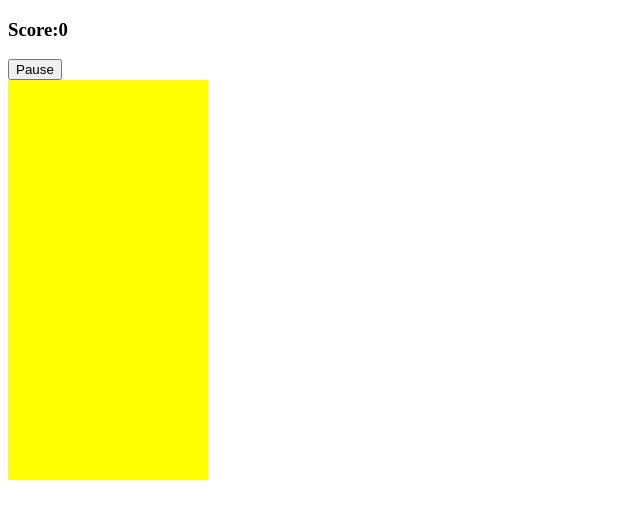
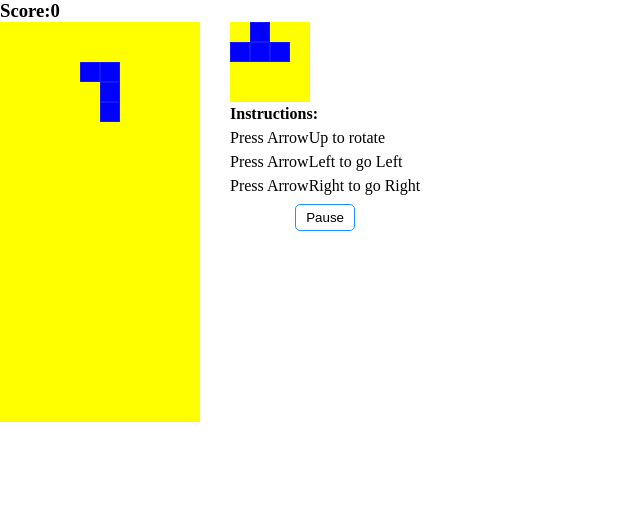
Before and after one commit to EstherMarie/Tetris, a plain HTML site: page index.html in a window 1280 px wide. Both pictures are taken after a click on the button "Start". Shown: the whole page, without its empty margins (0-640 px from the left). Drawn offline with Linux system fonts and the light colour scheme.

Commit message:
jogo funcionando / botao start-pause ativo

```diff
--- a/game.js
+++ b/game.js
@@ -4,16 +4,8 @@ document.addEventListener('DOMContentLoaded', () => {
 	const scoreDisplay = document.querySelector('#score');
 	const startBtn = document.querySelector('#start-button');
 	const width = 10;
-
-	// para mudar o texto do botão start - pause
-
-	startBtn.addEventListener('click', () => {
-		if (startBtn.innerHTML === 'Start') {
-			startBtn.innerHTML = `Pause`;
-		} else if (startBtn.innerHTML === 'Pause') {
-			startBtn.innerHTML = `Start`;
-		}
-	});
+	let nextRandom = 0;
+	let timerId;
 
 	// Tetrominoes
 
@@ -21,7 +13,14 @@ document.addEventListener('DOMContentLoaded', () => {
 		[1, width + 1, width * 2 + 1, 2],
 		[width, width + 1, width + 2, width * 2 + 2],
 		[1, width + 1, width * 2 + 1, width * 2],
-		[width, width * 2, width * 2 + 1, width * 2 + 2],
+		[0, width, width + 1, width + 2],
+	];
+
+	const jTetromino = [
+		[0, width + 1, width * 2 + 1, 1],
+		[width, width + 1, width + 2, width * 2],
+		[1, width + 1, width * 2 + 1, width * 2 + 2],
+		[2, width, width + 1, width + 2],
 	];
 
 	const zTetromino = [
@@ -29,6 +28,13 @@ document.addEventListener('DOMContentLoaded', () => {
 		[width + 1, width + 2, width * 2, width * 2 + 1],
 		[0, width, width + 1, width * 2 + 1],
 		[width + 1, width + 2, width * 2, width * 2 + 1],
+	];
+
+	const sTetromino = [
+		[2, width + 1, width + 2, width * 2 + 1],
+		[width, width + 1, width * 2 + 1, width * 2 + 2],
+		[2, width + 1, width + 2, width * 2 + 1],
+		[width, width + 1, width * 2 + 1, width * 2 + 2],
 	];
 
 	const tTetromino = [
@@ -52,27 +58,186 @@ document.addEventListener('DOMContentLoaded', () => {
 		[width, width + 1, width + 2, width + 3],
 	];
 
-	const theTetrominoes = [lTetromino, zTetromino, tTetromino, iTetromino];
+	const theTetrominoes = [
+		lTetromino,
+		zTetromino,
+		sTetromino,
+		tTetromino,
+		oTetromino,
+		iTetromino,
+		jTetromino,
+	];
 
 	let currentPosition = 4;
 	let currentRotation = 0;
 
 	// select random tetromino and its rotation
 	let random = Math.floor(Math.random() * theTetrominoes.length);
-	let current = theTetrominoes[random][0];
+	let current = theTetrominoes[random][currentRotation];
 
 	// draw the tetromino
 
 	function draw() {
-		current.forEach((index) => {
+		current.forEach(index => {
 			squares[currentPosition + index].classList.add('tetromino');
 		});
 	}
 
 	// undraw the Tetromino
 	function undraw() {
-		current.forEach((index) => {
+		current.forEach(index => {
 			squares[currentPosition + index].classList.remove('tetromino');
 		});
 	}
+
+	// make the tetromino move down every second, only after pressing the start button
+	// timerId = setInterval(moveDown, 1000); /* this makes the game start when page is loaded */
+
+	// assign function to keycodes
+
+	function control(e) {
+		/* e = event */
+		if (e.keyCode === 37) {
+			moveLeft();
+		} else if (e.keyCode === 39) {
+			moveRight();
+		} else if (e.keyCode === 38) {
+			rotate();
+		} else if (e.keyCode === 40) {
+			moveDown();
+		}
+	}
+
+	document.addEventListener('keyup', control);
+
+	function moveDown() {
+		undraw();
+		currentPosition += width;
+		draw();
+		freeze();
+	}
+
+	function freeze() {
+		if (
+			current.some(index =>
+				squares[currentPosition + index + width].classList.contains('taken')
+			)
+		) {
+			current.forEach(index =>
+				squares[currentPosition + index].classList.add('taken')
+			);
+			// start a new tetromino falling
+			random = nextRandom;
+			nextRandom = Math.floor(Math.random() * theTetrominoes.length);
+			current = theTetrominoes[random][currentRotation];
+			currentPosition = 4;
+			draw();
+			displayShape();
+		}
+	}
+
+	// move left, right and rotate, unless is at the edge or there is a blockage
+
+	function moveLeft() {
+		undraw();
+		const isAtLeftEdge = current.some(
+			index => (currentPosition + index) % width === 0
+		);
+		if (!isAtLeftEdge) {
+			currentPosition -= 1;
+		}
+
+		if (
+			current.some(index =>
+				squares[currentPosition + index].classList.contains('taken')
+			)
+		) {
+			currentPosition += 1;
+		}
+
+		draw();
+	}
+
+	function moveRight() {
+		undraw();
+		const isAtRightEdge = current.some(
+			index => (currentPosition + index) % width === width - 1
+		);
+
+		if (!isAtRightEdge) {
+			currentPosition += 1;
+		}
+
+		if (
+			current.some(index =>
+				squares[currentPosition + index].classList.contains('taken')
+			)
+		) {
+			currentPosition -= 1;
+		}
+
+		draw();
+	}
+
+	function rotate() {
+		undraw();
+		currentRotation++;
+		if (currentRotation === current.length) {
+			currentRotation = 0;
+		}
+		current = theTetrominoes[random][currentRotation];
+		draw();
+	}
+
+	//  show up-next tetromino in mini-grid
+
+	const displaySquares = document.querySelectorAll('.mini-grid div');
+	const displayWidth = 4;
+	let displayIndex = 0;
+
+	// tetrominoes without rotations
+
+	const upNextTetrominoes = [
+		[1, displayWidth + 1, displayWidth * 2 + 1, 2], // lTetromino
+		[0, displayWidth, displayWidth + 1, displayWidth * 2 + 1], // zTetromino
+		[2, displayWidth + 1, displayWidth + 2, displayWidth * 2 + 1], // sTetromino
+		[1, displayWidth, displayWidth + 1, displayWidth + 2], // tTetromino
+		[0, 1, displayWidth, displayWidth + 1], // oTetromino
+		[1, displayWidth + 1, displayWidth * 2 + 1, displayWidth * 3 + 1], // iTetromino
+		[0, displayWidth + 1, displayWidth * 2 + 1, 1], // jTetromino
+	];
+
+	// display shape in the mini-grid
+
+	function displayShape() {
+		// remove any trace of a tetromino from the entire grid
+		displaySquares.forEach(square => {
+			square.classList.remove('tetromino');
+		});
+		upNextTetrominoes[nextRandom].forEach(index => {
+			displaySquares[displayIndex + index].classList.add('tetromino');
+		});
+	}
+
+	// start - pause button funcionality
+
+	// para mudar o texto do botão start - pause
+
+	startBtn.addEventListener('click', () => {
+		if (startBtn.innerHTML === 'Start') {
+			startBtn.innerHTML = `Pause`;
+		} else if (startBtn.innerHTML === 'Pause') {
+			startBtn.innerHTML = `Start`;
+		}
+
+		if (timerId) {
+			clearInterval(timerId);
+			timerId = null;
+		} else {
+			draw();
+			timerId = setInterval(moveDown, 1000);
+			nextRandom = Math.floor(Math.random() * theTetrominoes.length);
+			displayShape();
+		}
+	});
 });
--- a/index.html
+++ b/index.html
@@ -9,8 +9,8 @@
 	</head>
 	<body>
 		<h3>Score:<span id="score">0</span></h3>
-		<button id="start-button">Start</button>
 
+		<div class="container">
 			<div class="grid">
 				<!-- 200 divs!!!!!! -->
 
@@ -214,6 +214,50 @@
 				<div></div>
 				<div></div>
 				<div></div>
+
+				<div class="taken"></div>
+				<div class="taken"></div>
+				<div class="taken"></div>
+				<div class="taken"></div>
+				<div class="taken"></div>
+				<div class="taken"></div>
+				<div class="taken"></div>
+				<div class="taken"></div>
+				<div class="taken"></div>
+				<div class="taken"></div>
+			</div>
+
+			<div class="side-panel">
+				<div class="mini-grid">
+					<div></div>
+					<div></div>
+					<div></div>
+					<div></div>
+					<div></div>
+					<div></div>
+					<div></div>
+					<div></div>
+					<div></div>
+					<div></div>
+					<div></div>
+					<div></div>
+					<div></div>
+					<div></div>
+					<div></div>
+					<div></div>
+				</div>
+
+				<div class="instructions">
+					<h4>Instructions:</h4>
+					<p>Press ArrowUp to rotate</p>
+					<p>Press ArrowLeft to go Left</p>
+					<p>Press ArrowRight to go Right</p>
+				</div>
+
+				<div class="button-div">
+					<button id="start-button">Start</button>
+				</div>
+			</div>
 		</div>
 	</body>
 </html>
--- a/styles.css
+++ b/styles.css
@@ -1,3 +1,14 @@
+* {
+	padding: 0;
+	margin: 0;
+	box-sizing: border-box;
+}
+
+.container {
+	display: flex;
+	flex-direction: row;
+}
+
 .grid {
 	width: 200px;
 	height: 400px;
@@ -9,8 +20,68 @@
 .grid div {
 	height: 20px;
 	width: 20px;
+	/* border: 1px solid rgba(30, 143, 255, 0.164); */
+}
+
+.taken {
+	border: none;
 }
 
 .tetromino {
 	background-color: blue;
+	border: 1px solid rgba(198, 227, 255, 0.103);
 }
+
+.side-panel {
+	display: flex;
+	flex-direction: column;
+	margin-left: 30px;
+}
+
+.mini-grid {
+	width: 80px;
+	height: 80px;
+	display: flex;
+	flex-wrap: wrap;
+	background-color: yellow;
+}
+
+.mini-grid div {
+	height: 20px;
+	width: 20px;
+}
+
+.instructions {
+	line-height: 1.5;
+	font-size: 1em;
+}
+
+.button-div {
+	display: flex;
+	justify-self: center;
+	align-self: center;
+}
+
+button {
+	margin: 10% auto;
+	display: flex;
+	justify-self: center;
+
+	border: 1px solid dodgerblue;
+	background-color: transparent;
+	padding: 5px 10px;
+	border-radius: 5px;
+}
+
+button:hover {
+	cursor: pointer;
+	animation: linear 500ms bg-color forwards;
+}
+
+@keyframes bg-color {
+	100% {
+		background-color: dodgerblue;
+		color: white;
+		box-shadow: 1px 1px 2px gray;
+	}
+}
```
Lines whose indentation alone changed are shown as unchanged.
